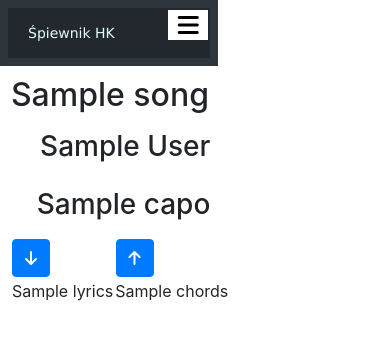
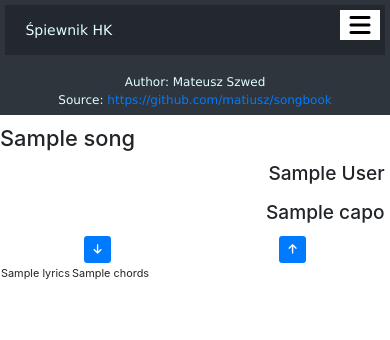
Before and after one commit to matiusz/songbook, a Flask app: template src/flask/templates/page.html in a window 390 px wide. Shown: the top 340 px of the page. Run offline with Flask 2, Linux system fonts and the light colour scheme; the template is opened without the code that fills it: most values are stand-ins (such as "Sample title", 1, 10 or a date in 2020); some libraries are stand-ins or nearby versions.

Commit message:
feat: Adjust css for better mobile experience

```diff
--- a/src/flask/static/style.css
+++ b/src/flask/static/style.css
@@ -1,3 +1,5 @@
+
+
 .nav-side-menu {
   overflow: auto;
   font-family: verdana;
@@ -143,7 +145,7 @@
   }
 
   body {
-    width: fit-content;
+    width: 100vw;
   }
 }
 @media (min-width: 767px) {
@@ -304,16 +306,28 @@ body {
     text-align: center;
   }
 }
-
+/*
 @media only screen and (min-width : 320px) {
   .container, .main {
     padding-left: 5%;
   }
 }
-
+*/
 @media only screen and (min-width : 768px) {
   .main {
     padding-left: 450px;
+  }
+  html {
+    font-size: 1rem;
+  }
+}
+
+@media only screen and (max-width : 767px) {
+  .main {
+    font-size: 2.8vw;
+  }
+  html {
+    font-size: 2.8vw;
   }
 }
 
--- a/src/flask/templates/page.html
+++ b/src/flask/templates/page.html
@@ -22,6 +22,7 @@
         integrity="sha384-Gn5384xqQ1aoWXA+058RXPxPg6fy4IWvTNh0E263XmFcJlSAwiGgFAW/dAiS6JXm" rel="stylesheet" crossorigin="anonymous">
     <link href="{{url_for('static', filename='style.css' )}}" rel="stylesheet" >
     <link href="https://use.fontawesome.com/releases/v4.7.0/css/font-awesome-css.min.css" rel="stylesheet">
+    <script src="https://use.fontawesome.com/4be8498a81.js"></script>
     <title>Śpiewnik HK</title>
 </head>
 
@@ -50,10 +51,13 @@
                     {% endfor %}
                 </ul>
             </div>
+            <div style="text-align: center;"><br>
+                    Author: Mateusz Szwed<br>
+                    Source: <a href="https://github.com/matiusz/songbook">https://github.com/matiusz/songbook</a>
+            </div>
         </div>
-        <script src="https://use.fontawesome.com/4be8498a81.js"></script>
         {% autoescape false %}
-    <div class="main">
+    <div class="main" style="overflow: auto;">
         {% if song %}
             <div class="d-flex flex-column">
                 <div class="h2 ">{{song.title}}</div>
@@ -62,12 +66,12 @@
             </div>
             <table width="100%">
                 <tr>
-                    <td>
+                    <td style="text-align-last: center;">
                         <button onclick="shiftChordsDown()" value="Down" class="btn btn-primary">
                             <i class="fa fa-arrow-down" aria-hidden="true"></i>
                         </button>
                     </td>
-                    <td>
+                    <td style="text-align-last: center;">
                         <button onclick="shiftChordsUp()" value="Up" class="btn btn-primary">
                             <i class="fa fa-arrow-up" aria-hidden="true"></i>
                         </button>
--- a/src/gui/MainMenu.py
+++ b/src/gui/MainMenu.py
@@ -37,7 +37,7 @@ class MainMenu(QWidget):
         songButton = QPushButton('Song Editor', self)
         songButton.clicked.connect(self.addSongField)
 
-        tabsButton = QPushButton('Show Songs', self)
+        tabsButton = QPushButton('Song Display', self)
         tabsButton.clicked.connect(self.tabsSongsField)
 
         compileButton = QPushButton('Create PDF', self)
```
Also changed, not shown: apps/display.py (deleted, +0 -8 lines), .github/README.md, 1 other file.
